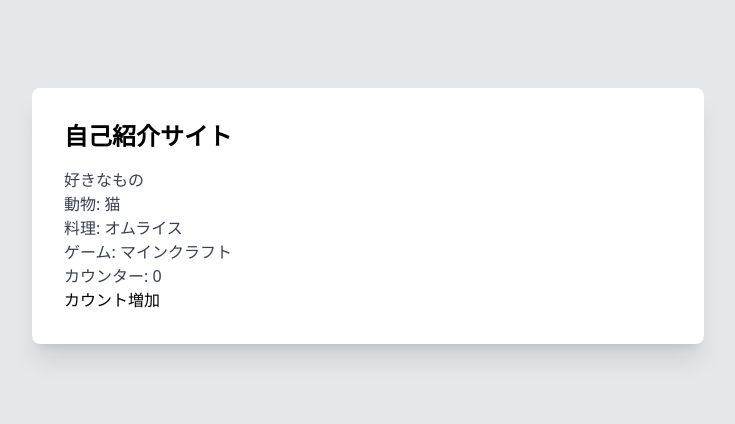
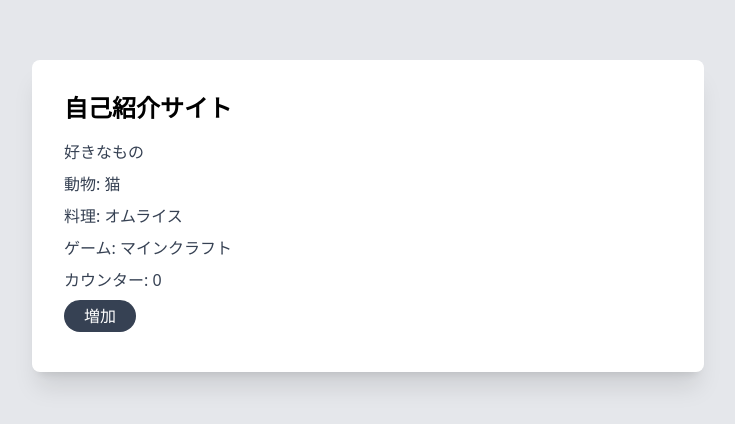
Before and after one commit to ko357255/react-ssr-test, a React (Vite) app: page / in a window 1280 px wide. Shown: the part 172-596 px from the top of the page, without its empty margins (272-1007 px from the left). Built offline with nearby package versions, Linux system fonts and the light colour scheme.

Commit message:
cssを動的に指定

```diff
--- a/src/pages/MyProfile.tsx
+++ b/src/pages/MyProfile.tsx
@@ -18,12 +18,17 @@ const MyProfile = () => {
       <div className="main-content w-full max-w-2xl">
         <div className="mb-6 overflow-hidden rounded-lg bg-white p-8 shadow-xl backdrop-blur-sm">
           <h1 className="mb-4 text-2xl font-bold">自己紹介サイト</h1>
-          <p className="text-gray-700">好きなもの</p>
-          <p className="text-gray-700">動物: 猫</p>
-          <p className="text-gray-700">料理: オムライス</p>
-          <p className="text-gray-700">ゲーム: マインクラフト</p>
-          <p className="text-gray-700">カウンター: {count}</p>
-          <button onClick={() => setCount(count + 1)}>カウント増加</button>
+          <p className="mb-2 text-gray-700">好きなもの</p>
+          <p className="mb-2 text-gray-700">動物: 猫</p>
+          <p className="mb-2 text-gray-700">料理: オムライス</p>
+          <p className="mb-2 text-gray-700">ゲーム: マインクラフト</p>
+          <p className="mb-2 text-gray-700">カウンター: {count}</p>
+          <button
+            className="mb-2 rounded-2xl bg-gray-700 p-2 px-5 py-1 text-white"
+            onClick={() => setCount(count + 1)}
+          >
+            増加
+          </button>
         </div>
       </div>
     </div>
--- a/vite.config.ts
+++ b/vite.config.ts
@@ -9,6 +9,7 @@ export default defineConfig({
     // serverとclientで分離してビルドするための設定
     outDir: 'dist/client', // clientに出力
     emptyOutDir: true, // 中身を削除する
+    manifest: true, // manifestを作成(cssを指定するため)
     rollupOptions: {
       // SSR の場合の設定 (CSRでは本来 index.html だが使わない)
       input: '/src/main.tsx', // エントリーポイントを指定
```
Also changed, not shown: 1 other file (tests, documents, lock files or other folders).
